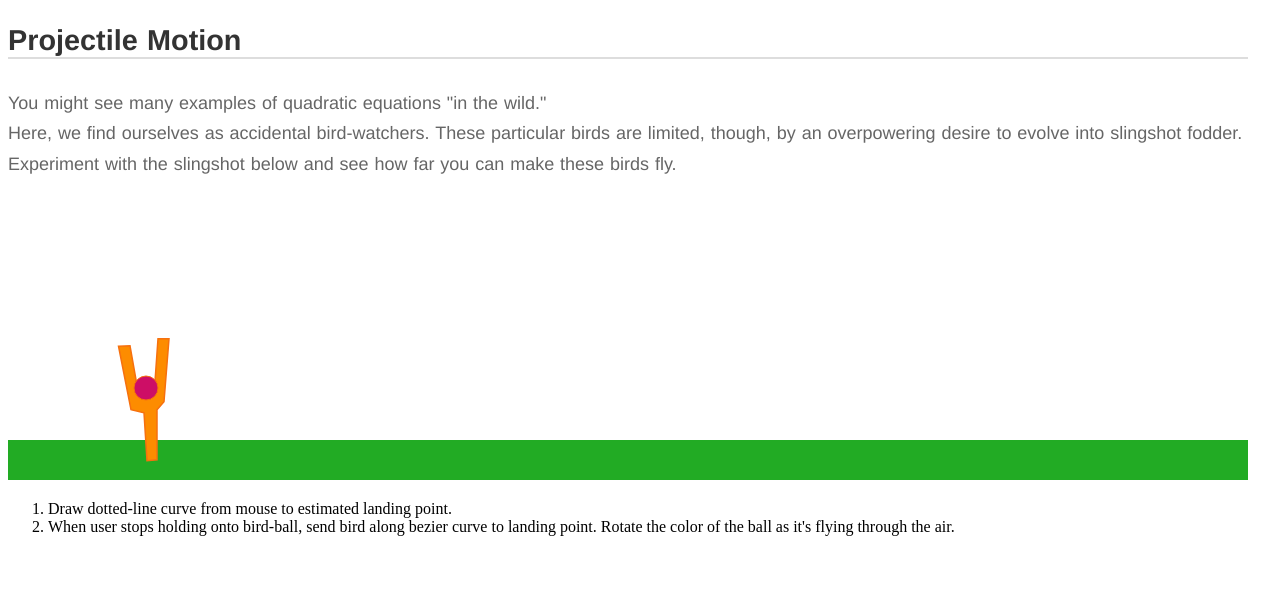
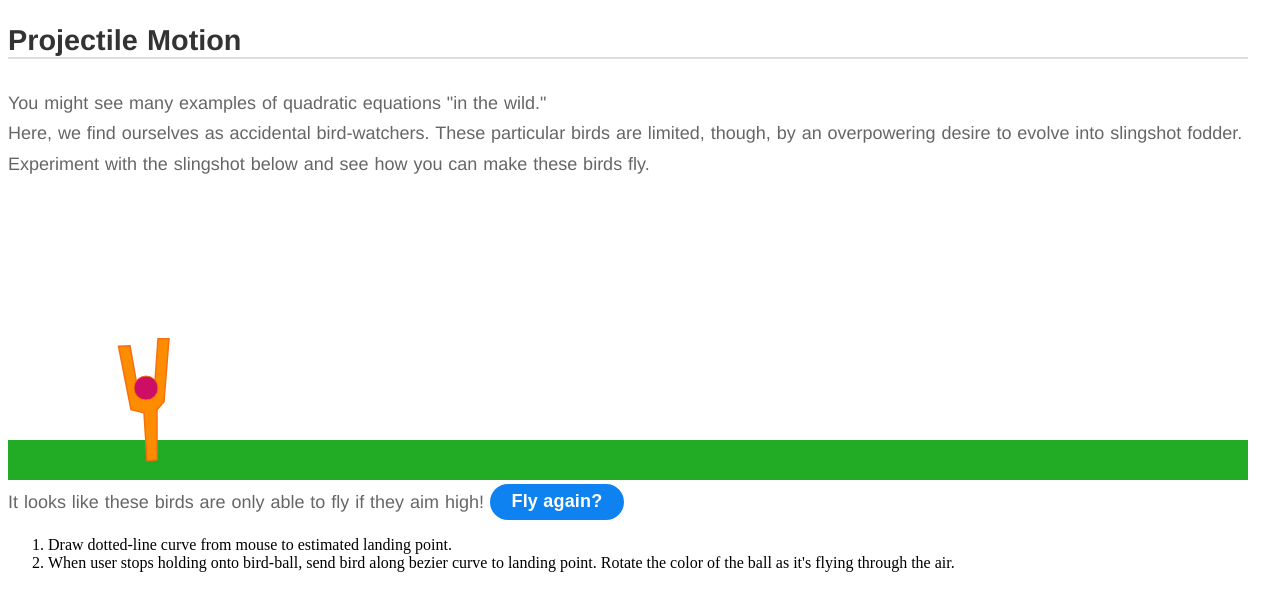
Before and after one commit to neilthawani/quadratics, a website with bundled scripts: page index.html in a window 1280 px wide. Built offline with nearby package versions, Linux system fonts and the light colour scheme.

Commit message:
Step 3 done

```diff
--- a/assets/bundle.js
+++ b/assets/bundle.js
@@ -60,15 +60,13 @@ document.addEventListener("DOMContentLoaded", function (event) {
             // (x0, y0): ball/mouse coords
             // (x1, y1): trajectory coords, based on slingshot angle
             // (x2, y2): predicted target, tangent to trajectory coords
-            var x0 = x, y0 = y, [x1, y1] = findThirdPoint(x0, y0, parseInt(rubberbandEl.getAttribute("x1"), 10), parseInt(rubberbandEl.getAttribute("y1"), 10)), x2, y2;
+            var x0 = x, y0 = y, [x1, y1] = findThirdPoint(x0, y0, parseInt(rubberbandEl.getAttribute("x1"), 10), parseInt(rubberbandEl.getAttribute("y1"), 10)), x2 = parseInt(document.getElementById("gc-ground").children[1].getAttribute("width"), 10), y2 = yMax - parseInt(document.getElementById("gc-ground").children[1].getAttribute("height"), 10);
             // downward-facing slingshot, draw straight line
             if (y0 < parseInt(rubberbandEl.getAttribute("y1"), 10)) {
+                y1 = yMax - parseInt(document.getElementById("gc-ground").children[1].getAttribute("height"), 10);
+                x1 = findThirdX(x0, y0, parseInt(rubberbandEl.getAttribute("x1"), 10), parseInt(rubberbandEl.getAttribute("y1"), 10), y1);
                 x2 = x1;
                 y2 = y1;
-            }
-            else { // upward-facing slingshot, draw arc
-                x2 = parseInt(document.getElementById("gc-ground").children[1].getAttribute("width"), 10);
-                y2 = yMax - parseInt(document.getElementById("gc-ground").children[1].getAttribute("height"), 10);
             }
             drawCurve(trajectoryEl, x0, y0, x1, y1, x2, y2);
         }
@@ -109,5 +107,13 @@ function findThirdPoint(x0, y0, x1, y1, x2, y2) {
     var y2 = y2 || ((y1 - y0) / (x1 - x0)) * (x2 - x0) + y0;
     return [x2, y2];
 }
+function findThirdX(x0, y0, x1, y1, y2) {
+    if (x0 === x1) {
+        throw new Error("Divide by zero (same input x coords)");
+        return;
+    }
+    var x2 = ((y2 - y0) * (x1 - x0)) / (y1 - y0) + x0;
+    return x2;
+}
 
 },{}]},{},[1]);
--- a/assets/styles.css
+++ b/assets/styles.css
@@ -10,6 +10,7 @@
     --yellow: #fd8c00;
     --green: #22ab24;
     --blue: #0f82f2;
+    --black: #181824;
 }
 
 body {
@@ -36,6 +37,26 @@ body {
     font-size: var(--fontSize);
     line-height: var(--lineHeight);
     word-spacing: var(--wordSpacing);
+}
+
+.btn {
+    font-size: 18px;
+    color: white;
+    text-align: center;
+    border: none;
+    border-radius: 24px;
+    padding: 0 1.2em;
+    margin: 0;
+    background-color: var(--blue);
+    display: inline-block;
+    width: auto;
+    min-width: 48px;
+    height: 2em;
+    font-weight: 600;
+    letter-spacing: .2px;
+    appearance: none;
+    outline: none;
+    cursor: pointer;
 }
 
 #gc-ground rect {
--- a/index.html
+++ b/index.html
@@ -23,7 +23,7 @@
     </span>
 
     <span class="sentence">
-      Experiment with the slingshot below and see how far you can make these birds fly.
+      Experiment with the slingshot below and see how you can make these birds fly.
     </span>
 
     <svg id="game-canvas" xmlns="http://www.w3.org/2000/svg" width="1240" height="300" viewBox="0 0 1240 300">
@@ -48,6 +48,13 @@
         <path d="M0,0 Q0,0 0,0" />
       </g>
     </svg>
+
+    <span class="sentence">
+      It looks like these birds are only able to fly if they aim high!
+      <button class="btn">Fly again?</button>
+    </span>
+
+
   </body>
 </html>
 
```
Also changed, not shown: assets/scripts.js (+11 -5 lines), assets/scripts.ts (+19 -5 lines).
